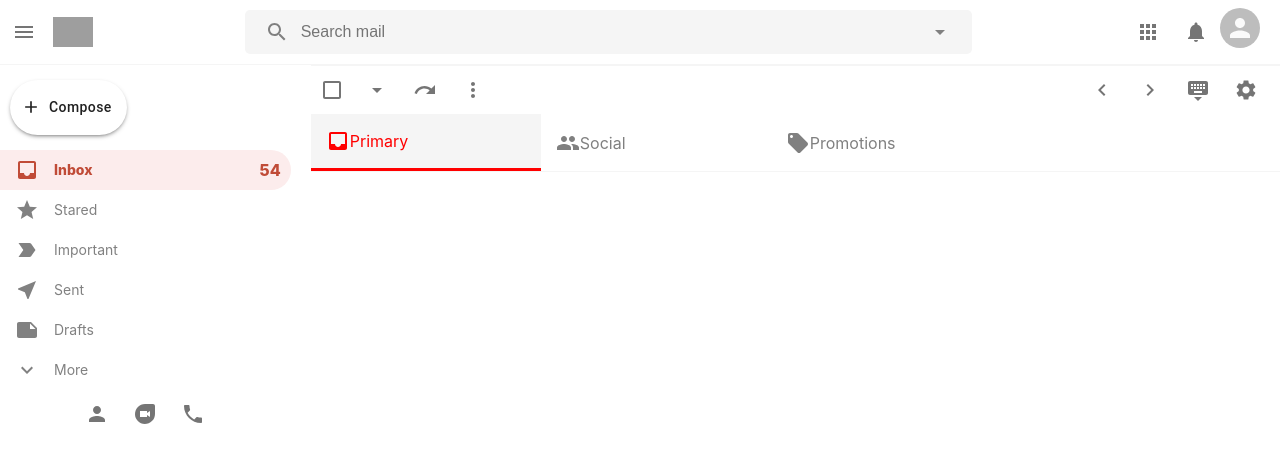
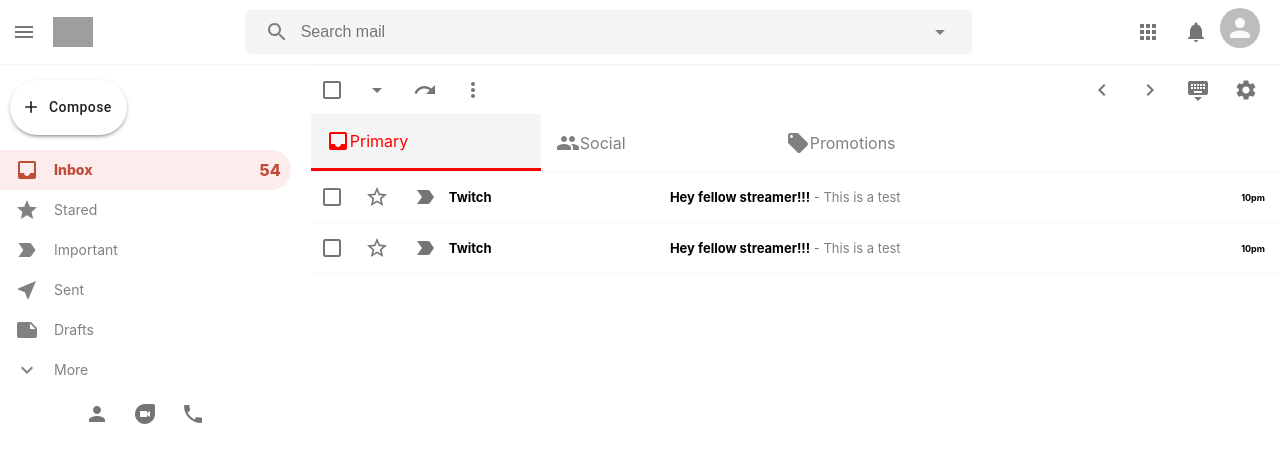
Before and after one commit to andrei-su/gmail-clone, a React (Create React App) app: page / in a window 1280 px wide. Shown: the top 462 px of the page. Built offline with nearby package versions, Linux system fonts and the light colour scheme; grey boxes are pictures that could not be loaded.

Commit message:
Added EmailRow component
* Created and added EmailRow component inside of the EmailList component for the email list section of the body

```diff
--- a/src/components/EmailList/EmailList.js
+++ b/src/components/EmailList/EmailList.js
@@ -17,6 +17,7 @@
 } from "@material-ui/icons";
 // Styles
 import "./EmailList.css";
+import EmailRow from "../EmailRow/EmailRow";
 
 function EmailList() {
   return (
@@ -54,6 +55,20 @@
         <Section Icon={People} title="Social" color="#1a73e8" />
         <Section Icon={LocalOffer} title="Promotions" color="green" />
       </div>
+      <div className="emailList__list">
+        <EmailRow
+          title="Twitch"
+          subject="Hey fellow streamer!!!"
+          description="This is a test"
+          time="10pm"
+        />
+        <EmailRow
+          title="Twitch"
+          subject="Hey fellow streamer!!!"
+          description="This is a test"
+          time="10pm"
+        />
+      </div>
     </div>
   );
 }
--- /dev/null
+++ b/src/components/EmailRow/EmailRow.css
@@ -0,0 +1,42 @@
+.emailRow {
+  display: flex;
+  align-items: center;
+  height: 50px;
+  border-bottom: 1px solid whitesmoke;
+  cursor: pointer;
+  z-index: 999;
+}
+.emailRow:hover {
+  border-top: 1px solid whitesmoke;
+  box-shadow: 0px 4px 4px -2px rgba(0, 0, 0, 0.24);
+}
+.emailRow__options {
+  display: flex;
+}
+.emailRow__message {
+  display: flex;
+  flex: 0.8;
+  align-items: center;
+  font-size: 13px;
+}
+.emailRow__message > h4 {
+  width: 400px;
+  white-space: nowrap;
+  overflow: hidden;
+  text-overflow: ellipsis;
+  padding-left: 5px;
+  padding-right: 5px;
+}
+.emailRow__title {
+  font-size: 13px;
+  flex: 0.3;
+}
+.emailRow__time {
+  padding-right: 15px;
+  font-size: 9px;
+  font-weight: bold;
+}
+.emailRow__description {
+  font-weight: 400;
+  color: gray;
+}
--- /dev/null
+++ b/src/components/EmailRow/EmailRow.js
@@ -0,0 +1,33 @@
+import React from "react";
+// Components
+import { Checkbox, IconButton } from "@material-ui/core";
+// Icons
+import { LabelImportantOutlined, StarBorderOutlined } from "@material-ui/icons";
+// Styles
+import "./EmailRow.css";
+
+function EmailRow({ id, title, subject, description, time }) {
+  return (
+    <div className="emailRow">
+      <div className="emailRow__options">
+        <Checkbox />
+        <IconButton>
+          <StarBorderOutlined />
+        </IconButton>
+        <IconButton>
+          <LabelImportantOutlined />
+        </IconButton>
+      </div>
+      <h3 className="emailRow__title">{title}</h3>
+      <div className="emailRow__message">
+        <h4>
+          {subject}
+          <span className="emailRow__description"> - {description}</span>
+        </h4>
+      </div>
+      <p className="emailRow__time">{time}</p>
+    </div>
+  );
+}
+
+export default EmailRow;
```
